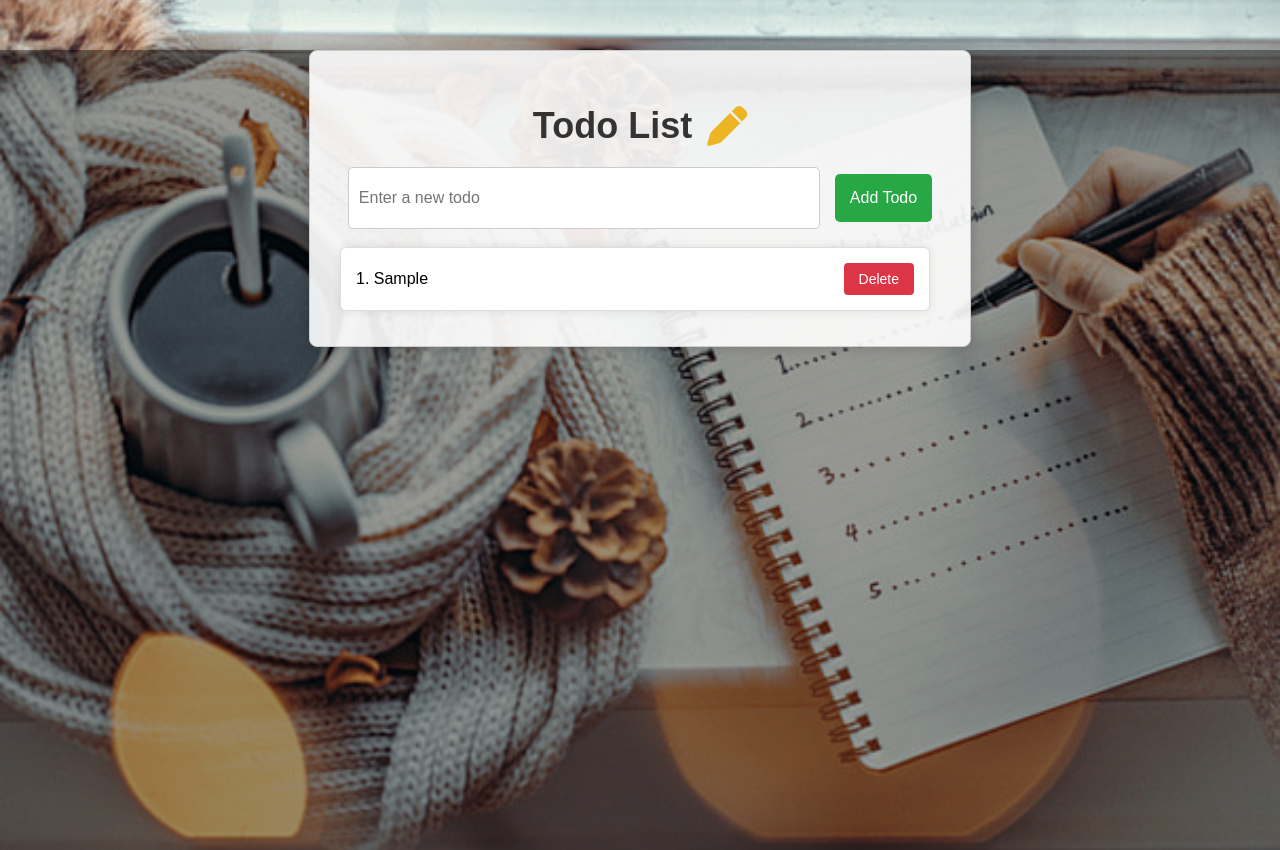
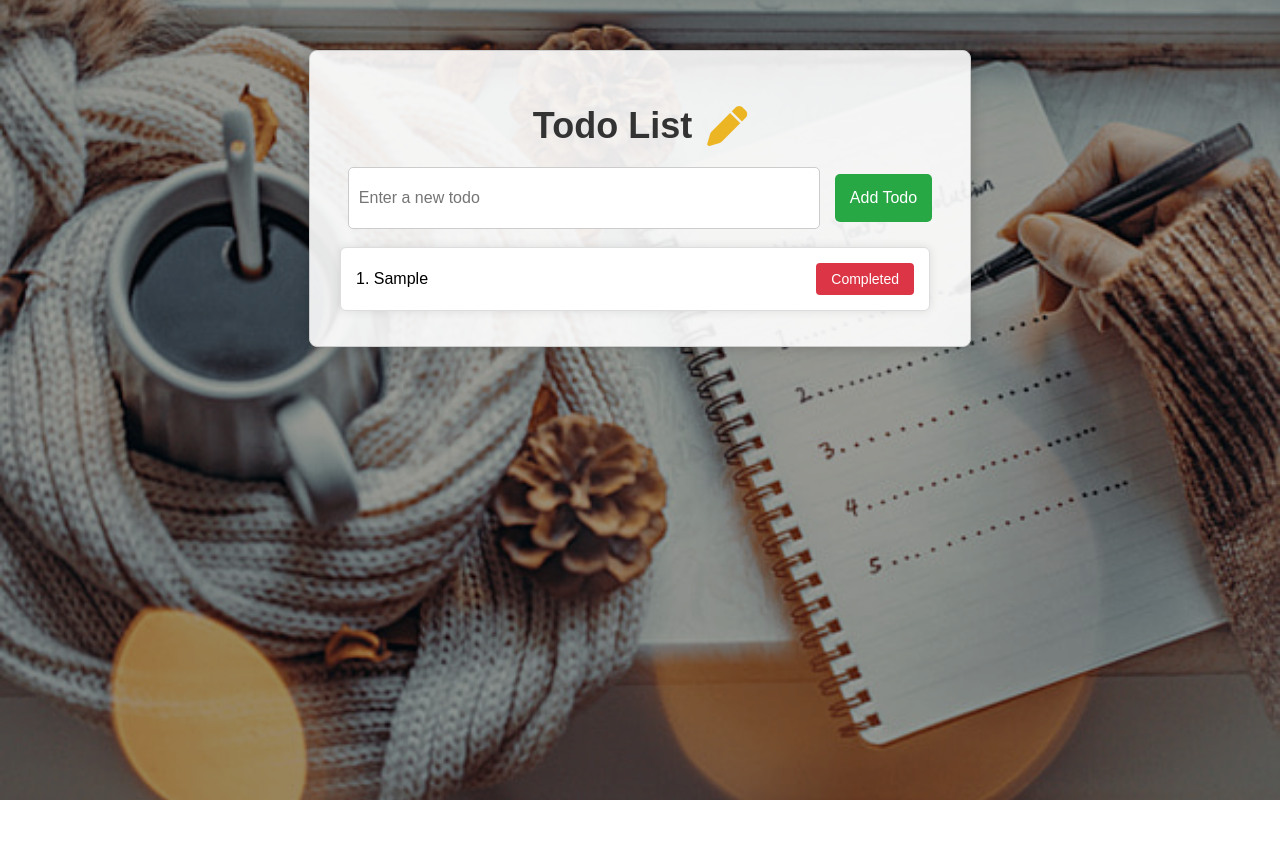
Before and after one commit to mithraan17/todo-app, a React (Create React App) app: page / in a window 1280 px wide. Both pictures are taken after typing "Sample" into the empty fields and a click on the button "Add Todo". After the commit the page ends 800 px from the top, so only its background shows below. Built offline with nearby package versions, Linux system fonts and the light colour scheme; the HTML template or start-up script is replaced by a standard one.

Commit message:
CSS changes

```diff
--- a/src/App.css
+++ b/src/App.css
@@ -1,5 +1,9 @@
 /* App.css */
-
+html
+{
+  height: 100%;
+  overflow:hidden;
+}
 /* Background image and general styling */
 body {
   /* Set the background image */
@@ -13,6 +17,7 @@ body {
   padding: 0;
   position: relative; /* Position context for the pseudo-element */
   height: 100vh; /* Ensure body takes full viewport height */
+  overflow: hidden;
 }
 
 /* Create a darkened overlay to reduce brightness */
@@ -22,7 +27,7 @@ body::before {
   top: 0;
   left: 0;
   width: 100%;
-  height: 100%;
+  height: 100vh;
   background-color: rgba(0, 0, 0, 0.4); /* 40% opacity black overlay */
   pointer-events: none; /* Prevent overlay from interfering with clicks */
   z-index: -1; /* Ensure overlay is behind the content */
--- a/src/App.js
+++ b/src/App.js
@@ -1,12 +1,25 @@
-// src/App.js
-
-import React, { useState } from 'react';
+import React, { useState, useEffect } from 'react';
 import './App.css';
 import TodoList from './components/TodoList';
 import TodoForm from './components/TodoForm';
 
 function App() {
   const [todos, setTodos] = useState([]);
+
+  // Load todos from localStorage when the component mounts
+  useEffect(() => {
+    const storedTodos = JSON.parse(localStorage.getItem('todos'));
+    if (storedTodos) {
+      setTodos(storedTodos);
+    }
+  }, []);
+
+  // Save todos to localStorage whenever the todos state changes
+  useEffect(() => {
+    if (todos.length > 0) {
+      localStorage.setItem('todos', JSON.stringify(todos));
+    }
+  }, [todos]);
 
   const addTodo = (todo) => {
     setTodos([...todos, todo]);
@@ -20,10 +33,9 @@ function App() {
   return (
     <div className="App">
       <h1>
-      Todo List
-      <i class="fa-solid fa-pen"></i>
+        Todo List
+        <i className="fa-solid fa-pen"></i>
       </h1>
-
 
       <TodoForm addTodo={addTodo} />
       <TodoList todos={todos} deleteTodo={deleteTodo} />
--- a/src/components/TodoItem.js
+++ b/src/components/TodoItem.js
@@ -6,7 +6,7 @@ function TodoItem({ todo, index, deleteTodo }) {
   return (
     <div className="todo-item">
       <span>{index + 1}. {todo}</span>
-      <button onClick={() => deleteTodo(index)}>Delete</button>
+      <button onClick={() => deleteTodo(index)}>Completed</button>
     </div>
   );
 }
```
